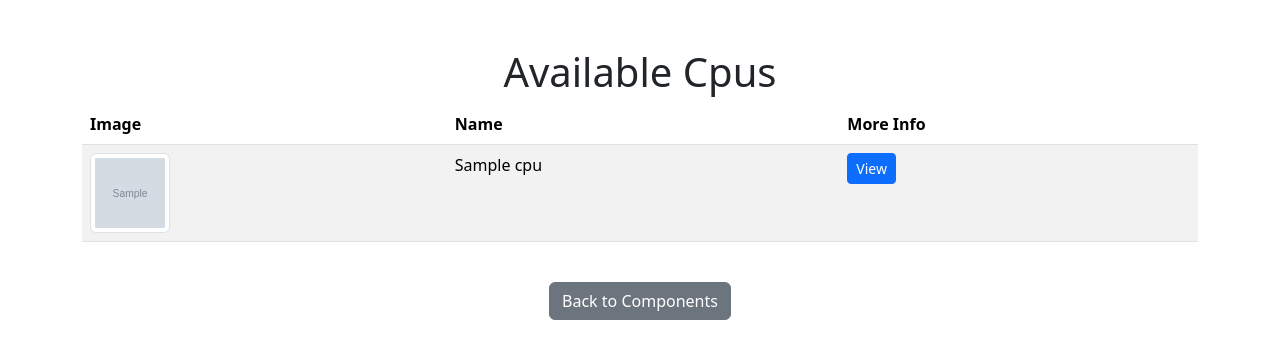
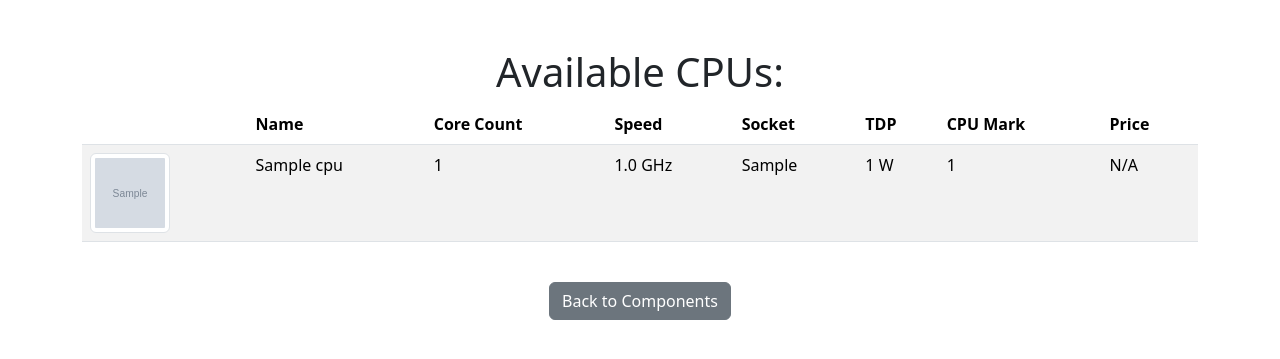
Before and after one commit to andreivo5/PCBuildHub, a Django app: page /components/cpu/ in a window 1280 px wide. Shown: the top 359 px of the page. Run offline with Django 5.2, Linux system fonts and the light colour scheme; tables that the repository leaves empty hold one stand-in row (values such as "Sample post"); grey boxes marked "Sample" are stand-in pictures.

Commit message:
added distinct components list by type pages

```diff
--- a/pcbuildhub/components/load.py
+++ b/pcbuildhub/components/load.py
@@ -56,7 +56,7 @@ def import_gpu_data():
                 vram_gb=int(row['vram_gb']),
                 g3d_mark=float(row['g3d_mark']) if row['g3d_mark'] else None,
                 g2d_mark=float(row['g2d_mark']) if row['g2d_mark'] else None,
-                tdp=float(row['tdp']) if row['tdp'] else None
+                tdp=int(row['tdp']) if row['tdp'] else None
             ))
         GPU.objects.bulk_create(gpu_objects)
     print("GPU data loaded successfully!")
--- a/pcbuildhub/components/models.py
+++ b/pcbuildhub/components/models.py
@@ -33,7 +33,7 @@ class GPU(models.Model):
     vram_gb = models.IntegerField()
     g3d_mark = models.FloatField(null=True, blank=True)
     g2d_mark = models.FloatField(null=True, blank=True)
-    tdp = models.FloatField(null=True, blank=True)
+    tdp = models.IntegerField(null=True, blank=True)
 
     class Meta:
         verbose_name = "GPU"
--- a/pcbuildhub/components/templates/component_list.html
+++ b/pcbuildhub/components/templates/component_list.html
@@ -8,15 +8,59 @@
 </head>
 <body>
     <div class="container mt-5">
-        <h1 class="text-center">Available {{ component_name }}s</h1>
+        <h1 class="text-center">Available {{ component_display_name }}:</h1>
 
         <div class="table-responsive">
             <table class="table table-striped">
                 <thead>
                     <tr>
-                        <th>Image</th>
-                        <th>Name</th>
-                        <th>More Info</th>
+                        <th></th>  <!-- image column -->
+                        {% if component_name == "Gpu" %}
+                            <th>Name</th>
+                            <th>Model</th>
+                            <th>VRAM</th>
+                            <th>TDP</th>
+                            <th>G3D Mark</th>
+                            <th>Price</th>
+                        {% elif component_name == "Cpu" %}
+                            <th>Name</th>
+                            <th>Core Count</th>
+                            <th>Speed</th>
+                            <th>Socket</th>
+                            <th>TDP</th>
+                            <th>CPU Mark</th>
+                            <th>Price</th>
+                        {% elif component_name == "Motherboard" %}
+                            <th>Name</th>
+                            <th>Socket</th>
+                            <th>Size</th>
+                            <th>Price</th>
+                        {% elif component_name == "Ram" %}
+                            <th>Name</th>
+                            <th>Type</th>
+                            <th>Size</th>
+                            <th>Price</th>
+                        {% elif component_name == "Storage" %}
+                            <th>Name</th>
+                            <th>Size</th>
+                            <th>Type</th>
+                            <th>Price</th>
+                        {% elif component_name == "Psu" %}
+                            <th>Name</th>
+                            <th>Size</th>
+                            <th>Power</th>
+                            <th>Price</th>
+                        {% elif component_name == "Case" %}
+                            <th>Name</th>
+                            <th>Size</th>
+                            <th>Price</th>
+                        {% elif component_name == "Cooler" %}
+                            <th>Name</th>
+                            <th>Type</th>
+                            <th>Price</th>
+                        {% else %}
+                            <th>Name</th>
+                        {% endif %}
                         {% if build %}<th>Action</th>{% endif %}
                     </tr>
                 </thead>
@@ -24,18 +68,67 @@
                     {% for component in components %}
                     <tr>
                         <td>
-                            <img src="{{ component.image }}" alt="No Image Available" class="img-thumbnail" style="width: 80px; height: 80px;"
+                            <img src="{{ component.image }}" alt="No Image Available" class="img-thumbnail"
+                                 style="width: 80px; height: 80px;"
                                  onerror="this.onerror=null; this.src='https://via.placeholder.com/80';">
                         </td>
-                        <td>{{ component.name }}</td>
-                        <td><a href="{{ component.url }}" target="_blank" class="btn btn-primary btn-sm">View</a></td>
+
+                        {% if component_name == "Gpu" %}
+                            <td>{{ component.name }}</td>
+                            <td>{{ component.model }}</td>
+                            <td>{{ component.vram_gb }} GB</td>
+                            <td>{{ component.tdp }} W</td>
+                            <td>{{ component.g3d_mark }}</td>
+                            <td>{% if component.price %}€{{ component.price }}{% else %}N/A{% endif %}</td>
+                        {% elif component_name == "Cpu" %}
+                            <td>{{ component.name }}</td>
+                            <td>{{ component.core_count }}</td>
+                            <td>{{ component.speed }} GHz</td>
+                            <td>{{ component.socket }}</td>
+                            <td>{{ component.tdp }} W</td>
+                            <td>{{ component.cpu_mark }}</td>
+                            <td>{% if component.price %}€{{ component.price }}{% else %}N/A{% endif %}</td>
+                        {% elif component_name == "Motherboard" %}
+                            <td>{{ component.name }}</td>
+                            <td>{{ component.socket }}</td>
+                            <td>{{ component.size }}</td>
+                            <td>{% if component.price %}€{{ component.price }}{% else %}N/A{% endif %}</td>
+                        {% elif component_name == "Ram" %}
+                            <td>{{ component.name }}</td>
+                            <td>{{ component.type }}</td>
+                            <td>{{ component.size }} GB</td>
+                            <td>{% if component.price %}€{{ component.price }}{% else %}N/A{% endif %}</td>
+                        {% elif component_name == "Storage" %}
+                            <td>{{ component.name }}</td>
+                            <td>{{ component.space }} GB</td>
+                            <td>{{ component.type }}</td>
+                            <td>{% if component.price %}€{{ component.price }}{% else %}N/A{% endif %}</td>
+                        {% elif component_name == "Psu" %}
+                            <td>{{ component.name }}</td>
+                            <td>{{ component.size }}</td>
+                            <td>{{ component.power }} W</td>
+                            <td>{% if component.price %}€{{ component.price }}{% else %}N/A{% endif %}</td>
+                        {% elif component_name == "Case" %}
+                            <td>{{ component.name }}</td>
+                            <td>{{ component.size }}</td>
+                            <td>{% if component.price %}€{{ component.price }}{% else %}N/A{% endif %}</td>
+                        {% elif component_name == "Cooler" %}
+                            <td>{{ component.name }}</td>
+                            <td>{{ component.type }}</td>
+                            <td>{% if component.price %}€{{ component.price }}{% else %}N/A{% endif %}</td>
+                        {% else %}
+                            <td>{{ component.name }}</td>
+                        {% endif %}
+
                         {% if build %}
-                        <td><a href="{% url 'select_component' component_name|lower build.id component.id %}" class="btn btn-success btn-sm">Select</a></td>
+                        <td>
+                            <a href="{% url 'select_component' component_name|lower build.id component.id %}" class="btn btn-success btn-sm">Select</a>
+                        </td>
                         {% endif %}
                     </tr>
                     {% empty %}
                     <tr>
-                        <td colspan="4" class="text-center">No {{ component_name }}s available at the moment.</td>
+                        <td colspan="8" class="text-center">No {{ component_display_name }} available at the moment.</td>
                     </tr>
                     {% endfor %}
                 </tbody>
--- a/pcbuildhub/components/views.py
+++ b/pcbuildhub/components/views.py
@@ -16,6 +16,17 @@ def component_list(request, component_type, build_id=None, component_id=None):
         'case': Case,
         'psu': PSU,
         'cooler': Cooler
+    }
+
+    display_names = {
+        'cpu': 'CPUs',
+        'gpu': 'GPUs',
+        'motherboard': 'Motherboards',
+        'ram': 'RAM',
+        'storage': 'Storage',
+        'case': 'Cases',
+        'psu': 'PSUs',
+        'cooler': 'CPU Coolers'
     }
 
     if component_type not in model_mapping:
@@ -40,5 +51,6 @@ def component_list(request, component_type, build_id=None, component_id=None):
     return render(request, 'component_list.html', {
         'components': components,
         'component_name': component_type.capitalize(),
+        'component_display_name': display_names[component_type],
         'build': build
     })
```
Also changed, not shown: pcbuildhub/components/migrations/0002_alter_gpu_tdp.py (added).
